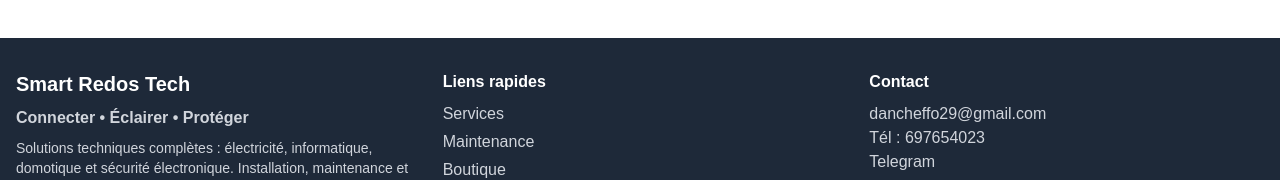
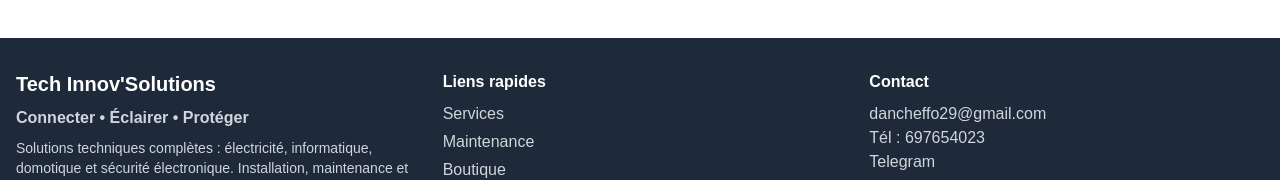
Before and after one commit to dan-code29/techkmer, a Next.js app: page /admin/products/new in a window 1280 px wide. Shown: the part 992-1172 px from the top of the page. Built offline with nearby package versions, Linux system fonts and the light colour scheme; no server answers.

Commit message:
fix: modification des informations de bas de page footer

```diff
--- a/components/Footer.tsx
+++ b/components/Footer.tsx
@@ -6,7 +6,7 @@
       <div className="container mx-auto px-4 grid grid-cols-1 md:grid-cols-3 gap-8">
         {/* Colonne 1 : description de l'entreprise */}
         <div>
-          <h3 className="text-xl font-bold mb-2">Smart Redos Tech</h3>
+          <h3 className="text-xl font-bold mb-2">Tech Innov'Solutions</h3>
           <p className="text-gray-300 mb-2">
             <strong>Connecter • Éclairer • Protéger</strong>
           </p>
```
